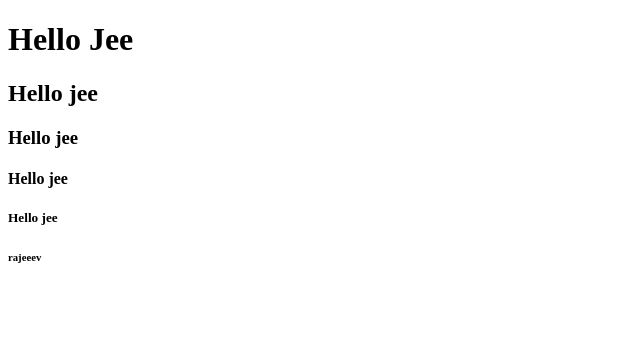
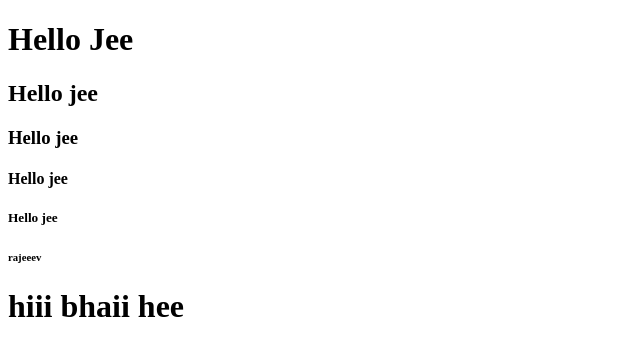
Before and after one commit to Rajeev546/webhook-repo, a plain HTML site: page index.html in a window 1280 px wide. Shown: the whole page, without its empty margins (0-640 px from the left). Drawn offline with Linux system fonts and the light colour scheme.

Commit message:
new repo

```diff
--- a/index.html
+++ b/index.html
@@ -12,5 +12,6 @@
     <h4>Hello jee</h4>
     <h5>Hello jee</h5>
     <h6>rajeeev</h6>
+    <h1>hiii bhaii hee</h1>
 </body>
 </html>
```
